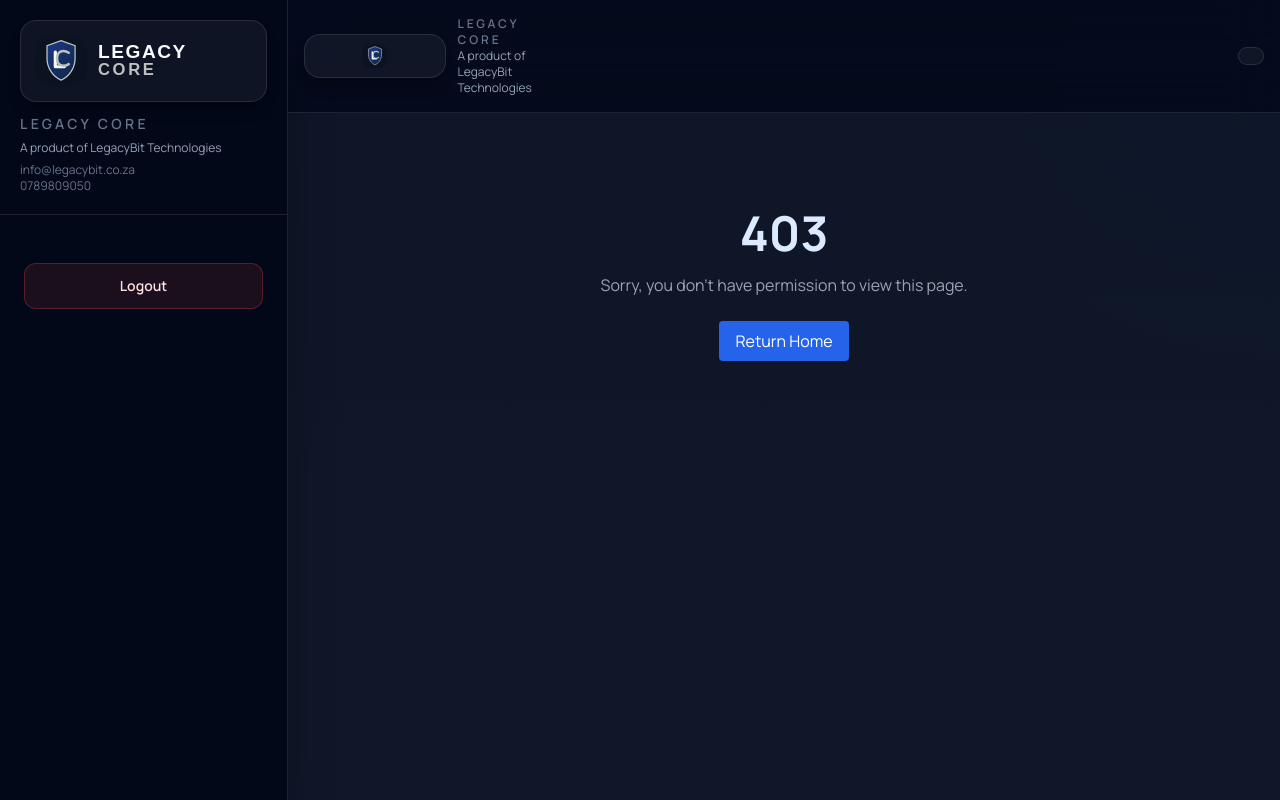
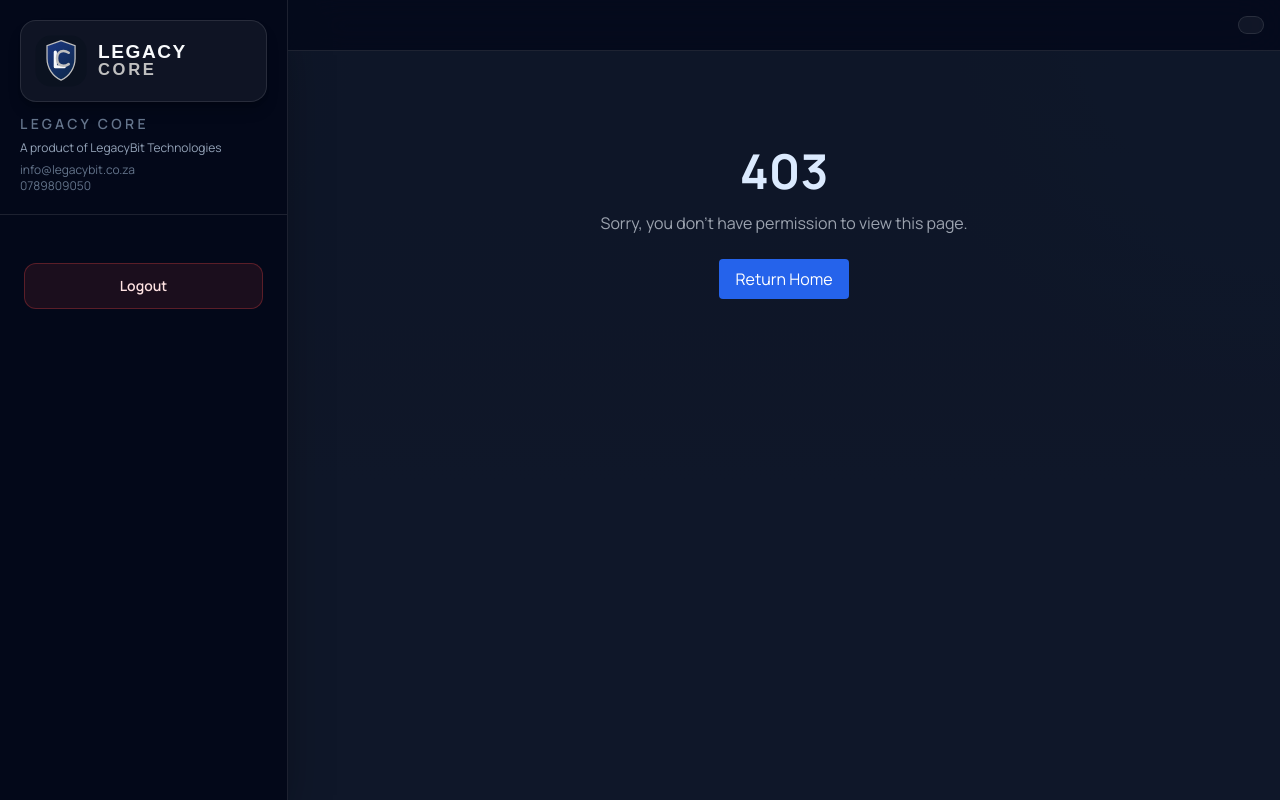
Before and after one commit to Legacyadmin25/legacy_admin, a Django app: template accounts/templates/errors/403.html in a window 1280 px wide. Run offline with Django 5.2, Linux system fonts and the light colour scheme; the template is opened without the code that fills it, so the values that code supplies are empty; some libraries are stand-ins or nearby versions.

Commit message:
Remove duplicate top header branding

```diff
--- a/templates/base.html
+++ b/templates/base.html
@@ -396,15 +396,6 @@
             <button class="inline-flex h-11 w-11 items-center justify-center rounded-xl border border-white/10 bg-white/5 text-slate-200 transition hover:bg-white/10 md:hidden" @click="open = true" aria-label="Open Sidebar">
               <i class="fa-solid fa-bars"></i>
             </button>
-            <div class="flex items-center gap-3">
-              <div class="flex h-11 w-11 items-center justify-center rounded-2xl border border-white/10 bg-white/5 p-2 shadow-lg shadow-black/20">
-                <img src="{% static 'images/legacy-core-mark.svg' %}" alt="Legacy Core mark" class="h-full w-full" />
-              </div>
-              <div>
-                <div class="text-xs font-semibold uppercase tracking-[0.24em] text-slate-500">Legacy Core</div>
-                <div class="text-xs text-slate-400">A product of LegacyBit Technologies</div>
-              </div>
-            </div>
           </div>
           <div class="hidden items-center gap-3 md:flex">
             <div class="rounded-full border border-white/10 bg-white/5 px-3 py-2 text-sm text-slate-300">{{ request.user.get_full_name|default:request.user.username }}</div>
```
